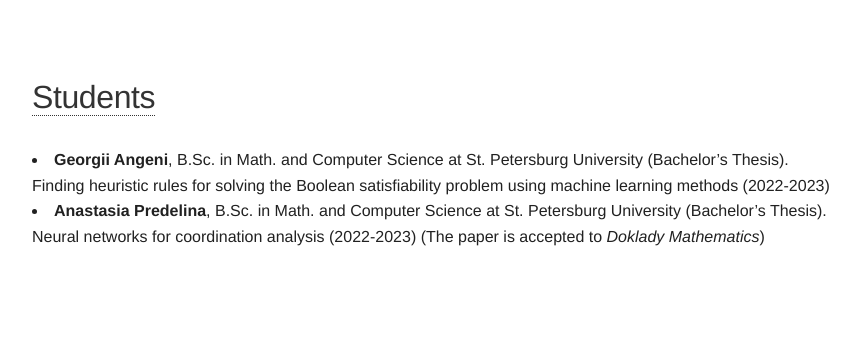
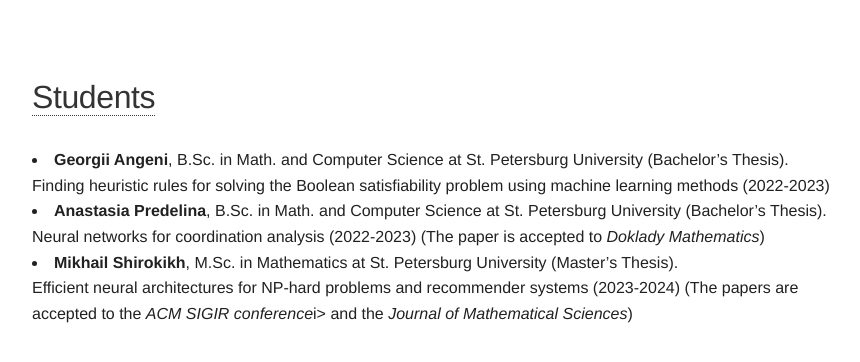
Before and after one commit to alexeyev/alexeyev.github.io, a Jekyll site: the page built from students.html, in a window 1280 px wide. Shown: the top 362 px of the page, without its empty margins (208-1068 px from the left). Built offline with Jekyll 4.4.1, drawn with Linux system fonts in a browser that asks for light colours.

Commit message:
Update students.html

```diff
--- a/students.html
+++ b/students.html
@@ -19,3 +19,6 @@ layout: default
   <li>
     <b>Anastasia Predelina</b>, B.Sc. in Math. and Computer Science at St. Petersburg University (Bachelor’s Thesis). <br/>
     Neural networks for coordination analysis (2022-2023) (The paper is accepted to <i>Doklady Mathematics</i>)
+  <li>
+    <b>Mikhail Shirokikh</b>, M.Sc. in Mathematics at St. Petersburg University (Master’s Thesis). <br/>
+    Efficient neural architectures for NP-hard problems and recommender systems (2023-2024) (The papers are accepted to the <i>ACM SIGIR conference</i>i> and the <i>Journal of Mathematical Sciences</i>)
```
